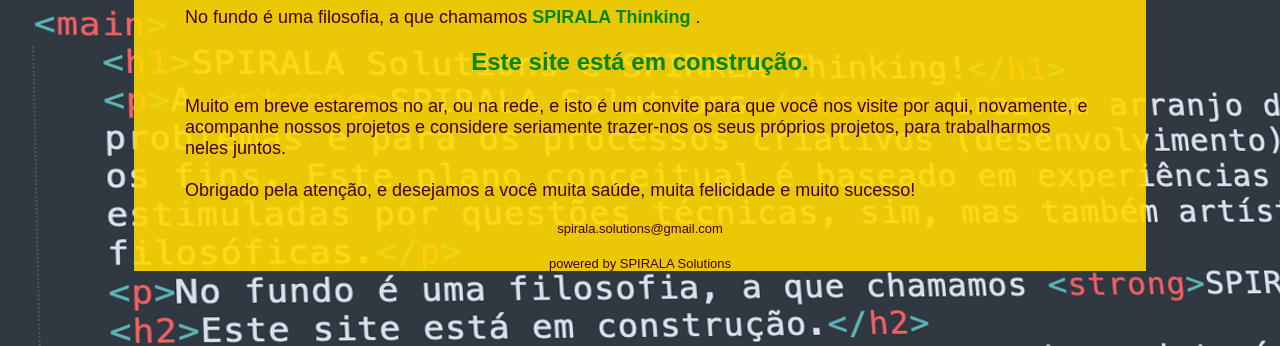
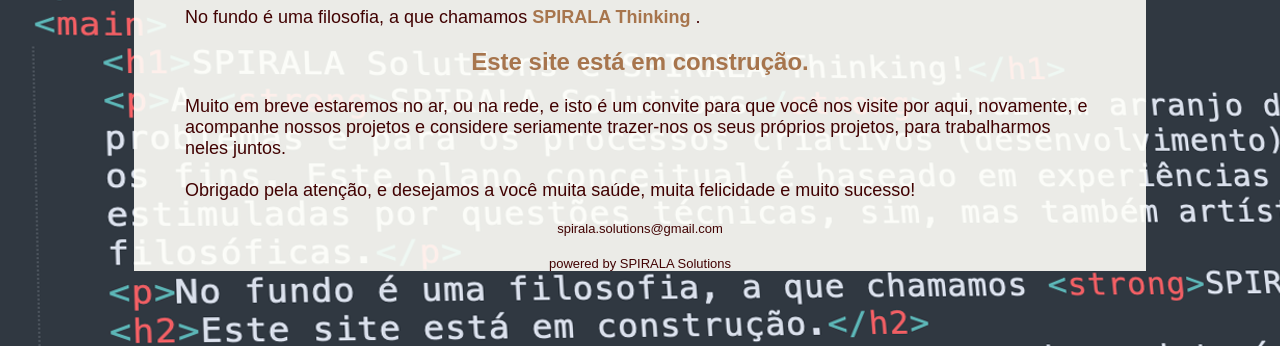
Before and after one commit to luciano-antonio-rowlands-carvalho/spirala-site, a plain HTML site: page index.html in a window 1280 px wide. Shown: the part 454-800 px from the top of the page. Drawn offline with Linux system fonts and the light colour scheme.

Commit message:
commit 4 - More CSS experiments

```diff
--- a/styles.css
+++ b/styles.css
@@ -6,7 +6,9 @@
 .body {
     margin: 0% 10%;
     /*background-color: rgba(255, 217, 0, 0.05);*/
-    background-color: rgba(255, 217, 0, 0.9);
+    /* cor Baby powder: #FFFFFA ?*/
+    /*background-color: rgba(255, 217, 0, 0.9);*/
+    background-color: rgba(255, 255, 250, 0.9);
 }
 
 .center {
@@ -17,12 +19,14 @@
 h1, h2 {
     font-family: sans-serif;
     /*color: rgb(33, 165, 31);*/
-    color: rgb(3, 135, 1);
+    /*color: rgb(3, 135, 1);*/
+    color: #a7754d;
     text-align: center;
 }
 
 #logo-capa {
-    margin-top: 1.5%;
+    /* margin-top: 1.5%; */
+    margin: 1.5% auto 0;
     height: 250px;
 }
 
@@ -34,7 +38,8 @@
 }
 
 strong {
-    color: rgb(3, 135, 1);
+    /*color: rgb(3, 135, 1);*/
+    color: #a7754d;
 }
 
 .footer {
```
